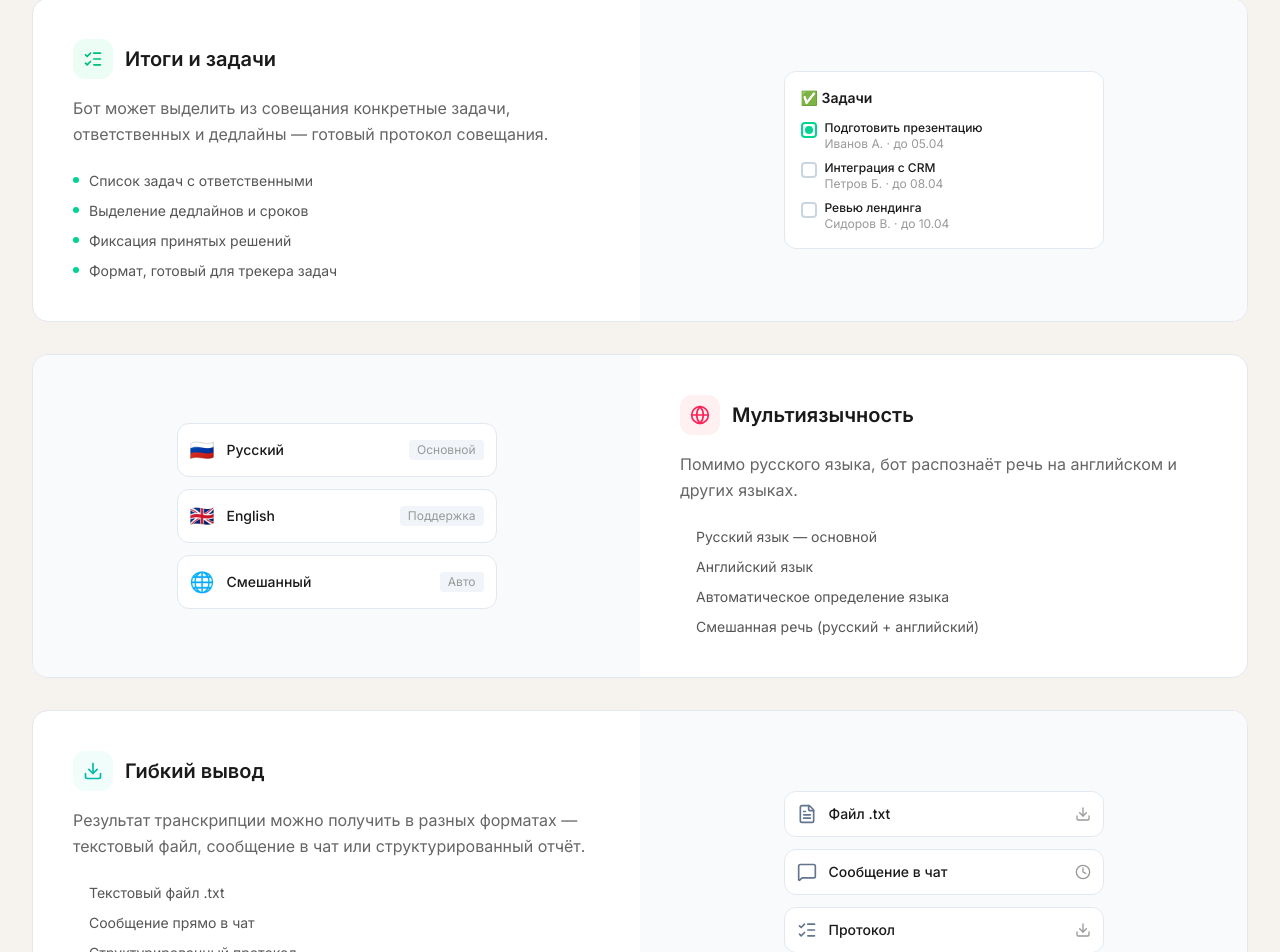
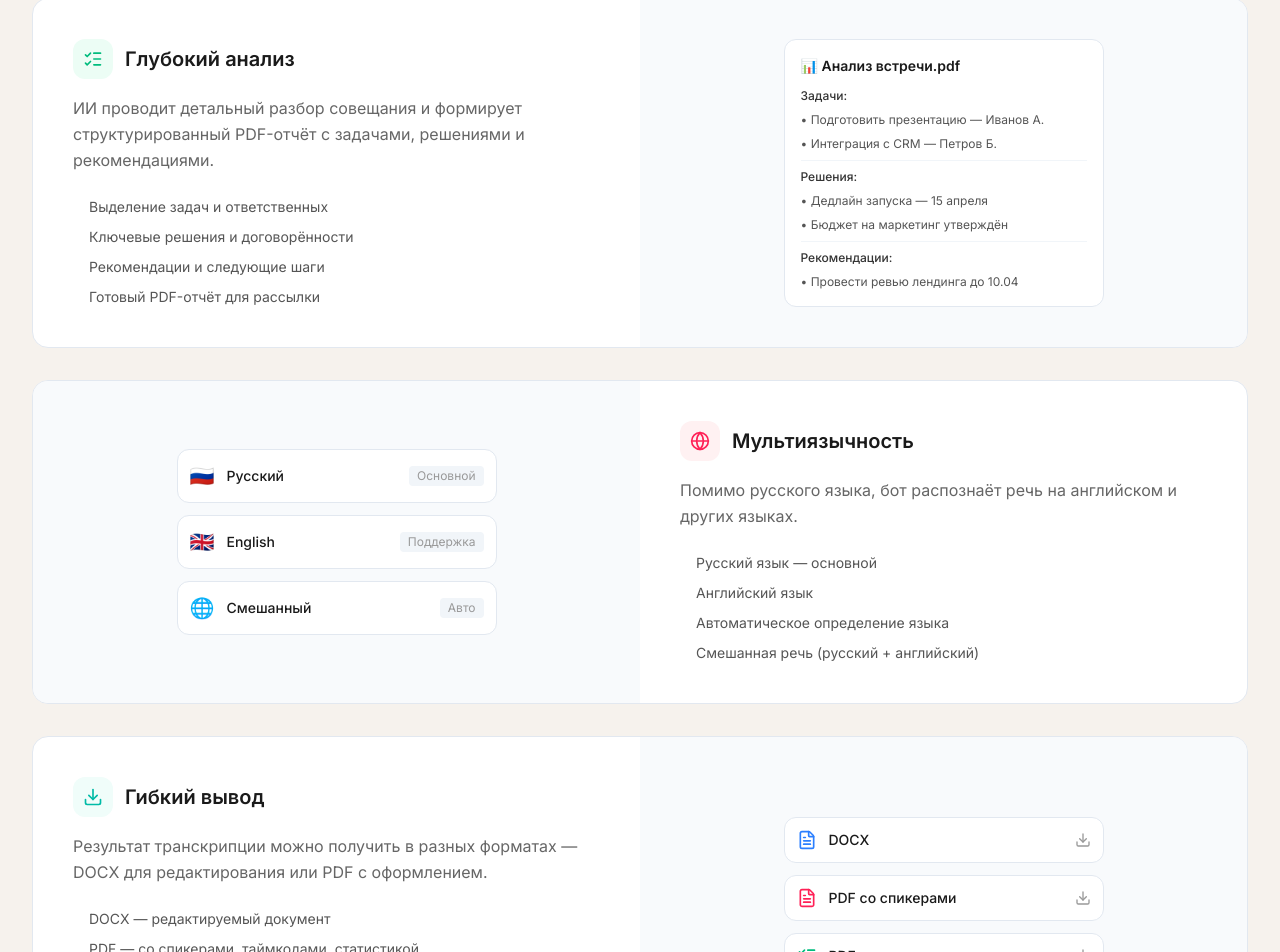
Before and after one commit to stroy-ai-org/site_transcriber, a Next.js app: page /features in a window 1280 px wide. Shown: the part 1127-2079 px from the top of the page. Built offline with nearby package versions, Linux system fonts and the light colour scheme.

Commit message:
fix: update features — DOCX/PDF instead of txt, add deep analysis feature

```diff
--- a/src/app/features/page.tsx
+++ b/src/app/features/page.tsx
@@ -21,12 +21,12 @@ const features = [
     icon: FileText,
     title: "Транскрипция",
     description:
-      "Отправьте аудио, видео или голосовое сообщение — бот распознает речь и вернёт полный текст в формате .txt файла.",
+      "Отправьте аудио, видео или голосовое сообщение — бот распознает речь и вернёт полный текст с таймкодами и спикерами.",
     details: [
       "Поддержка форматов: MP3, WAV, OGG, MP4, WEBM, M4A",
       "Распознавание русской речи с высокой точностью",
       "Обработка файлов до 2 часов",
-      "Результат отправляется текстовым файлом",
+      "Экспорт в DOCX и PDF",
     ],
     color: "blue",
   },
@@ -45,16 +45,16 @@ const features = [
     color: "violet",
   },
   {
-    id: "tasks",
+    id: "analysis",
     icon: ListChecks,
-    title: "Итоги и задачи",
+    title: "Глубокий анализ",
     description:
-      "Бот может выделить из совещания конкретные задачи, ответственных и дедлайны — готовый протокол совещания.",
+      "ИИ проводит детальный разбор совещания и формирует структурированный PDF-отчёт с задачами, решениями и рекомендациями.",
     details: [
-      "Список задач с ответственными",
-      "Выделение дедлайнов и сроков",
-      "Фиксация принятых решений",
-      "Формат, готовый для трекера задач",
+      "Выделение задач и ответственных",
+      "Ключевые решения и договорённости",
+      "Рекомендации и следующие шаги",
+      "Готовый PDF-отчёт для рассылки",
     ],
     color: "emerald",
   },
@@ -77,12 +77,12 @@ const features = [
     icon: Download,
     title: "Гибкий вывод",
     description:
-      "Результат транскрипции можно получить в разных форматах — текстовый файл, сообщение в чат или структурированный отчёт.",
+      "Результат транскрипции можно получить в разных форматах — DOCX для редактирования или PDF с оформлением.",
     details: [
-      "Текстовый файл .txt",
-      "Сообщение прямо в чат",
-      "Структурированный протокол",
-      "Копирование в один клик",
+      "DOCX — редактируемый документ",
+      "PDF — со спикерами, таймкодами, статистикой",
+      "Глубокий анализ — структурированный PDF-отчёт",
+      "Саммари — краткое содержание встречи",
     ],
     color: "teal",
   },
@@ -167,7 +167,7 @@ export default function FeaturesPage() {
                           <div className="flex items-center gap-3 bg-emerald-50 rounded-xl p-3 border border-emerald-200">
                             <FileText className="w-5 h-5 text-emerald-500" />
                             <div className="flex-1">
-                              <div className="text-xs font-medium text-emerald-700">transcription.txt</div>
+                              <div className="text-xs font-medium text-emerald-700">transcription.docx</div>
                               <div className="text-xs text-emerald-600">3 240 слов</div>
                             </div>
                           </div>
@@ -190,33 +190,20 @@ export default function FeaturesPage() {
                         </div>
                       )}
 
-                      {feature.id === "tasks" && (
+                      {feature.id === "analysis" && (
                         <div className="bg-white rounded-xl p-4 border border-slate-200 text-xs space-y-2">
-                          <div className="font-semibold text-sm mb-3">✅ Задачи</div>
-                          <div className="space-y-2">
-                            <div className="flex items-start gap-2">
-                              <div className="w-4 h-4 rounded border-2 border-emerald-400 flex items-center justify-center flex-shrink-0 mt-0.5">
-                                <div className="w-2 h-2 bg-emerald-400 rounded-sm" />
-                              </div>
-                              <div>
-                                <div className="font-medium">Подготовить презентацию</div>
-                                <div className="text-[#999]">Иванов А. · до 05.04</div>
-                              </div>
-                            </div>
-                            <div className="flex items-start gap-2">
-                              <div className="w-4 h-4 rounded border-2 border-slate-300 flex-shrink-0 mt-0.5" />
-                              <div>
-                                <div className="font-medium">Интеграция с CRM</div>
-                                <div className="text-[#999]">Петров Б. · до 08.04</div>
-                              </div>
-                            </div>
-                            <div className="flex items-start gap-2">
-                              <div className="w-4 h-4 rounded border-2 border-slate-300 flex-shrink-0 mt-0.5" />
-                              <div>
-                                <div className="font-medium">Ревью лендинга</div>
-                                <div className="text-[#999]">Сидоров В. · до 10.04</div>
-                              </div>
-                            </div>
+                          <div className="font-semibold text-sm mb-3">📊 Анализ встречи.pdf</div>
+                          <div className="space-y-2 text-[#555]">
+                            <div className="font-medium text-[#333]">Задачи:</div>
+                            <p>• Подготовить презентацию — Иванов А.</p>
+                            <p>• Интеграция с CRM — Петров Б.</p>
+                            <div className="h-px bg-slate-100 my-2" />
+                            <div className="font-medium text-[#333]">Решения:</div>
+                            <p>• Дедлайн запуска — 15 апреля</p>
+                            <p>• Бюджет на маркетинг утверждён</p>
+                            <div className="h-px bg-slate-100 my-2" />
+                            <div className="font-medium text-[#333]">Рекомендации:</div>
+                            <p>• Провести ревью лендинга до 10.04</p>
                           </div>
                         </div>
                       )}
@@ -242,18 +229,18 @@ export default function FeaturesPage() {
                       {feature.id === "formats" && (
                         <div className="space-y-3">
                           <div className="flex items-center gap-3 bg-white rounded-xl p-3 border border-slate-200">
-                            <FileText className="w-5 h-5 text-slate-500" />
-                            <div className="flex-1 text-sm font-medium">Файл .txt</div>
+                            <FileText className="w-5 h-5 text-blue-500" />
+                            <div className="flex-1 text-sm font-medium">DOCX</div>
                             <Download className="w-4 h-4 text-[#999]" />
                           </div>
                           <div className="flex items-center gap-3 bg-white rounded-xl p-3 border border-slate-200">
-                            <MessageSquare className="w-5 h-5 text-slate-500" />
-                            <div className="flex-1 text-sm font-medium">Сообщение в чат</div>
-                            <Clock className="w-4 h-4 text-[#999]" />
+                            <FileText className="w-5 h-5 text-rose-500" />
+                            <div className="flex-1 text-sm font-medium">PDF со спикерами</div>
+                            <Download className="w-4 h-4 text-[#999]" />
                           </div>
                           <div className="flex items-center gap-3 bg-white rounded-xl p-3 border border-slate-200">
-                            <ListChecks className="w-5 h-5 text-slate-500" />
-                            <div className="flex-1 text-sm font-medium">Протокол</div>
+                            <ListChecks className="w-5 h-5 text-emerald-500" />
+                            <div className="flex-1 text-sm font-medium">PDF-анализ</div>
                             <Download className="w-4 h-4 text-[#999]" />
                           </div>
                         </div>
```
